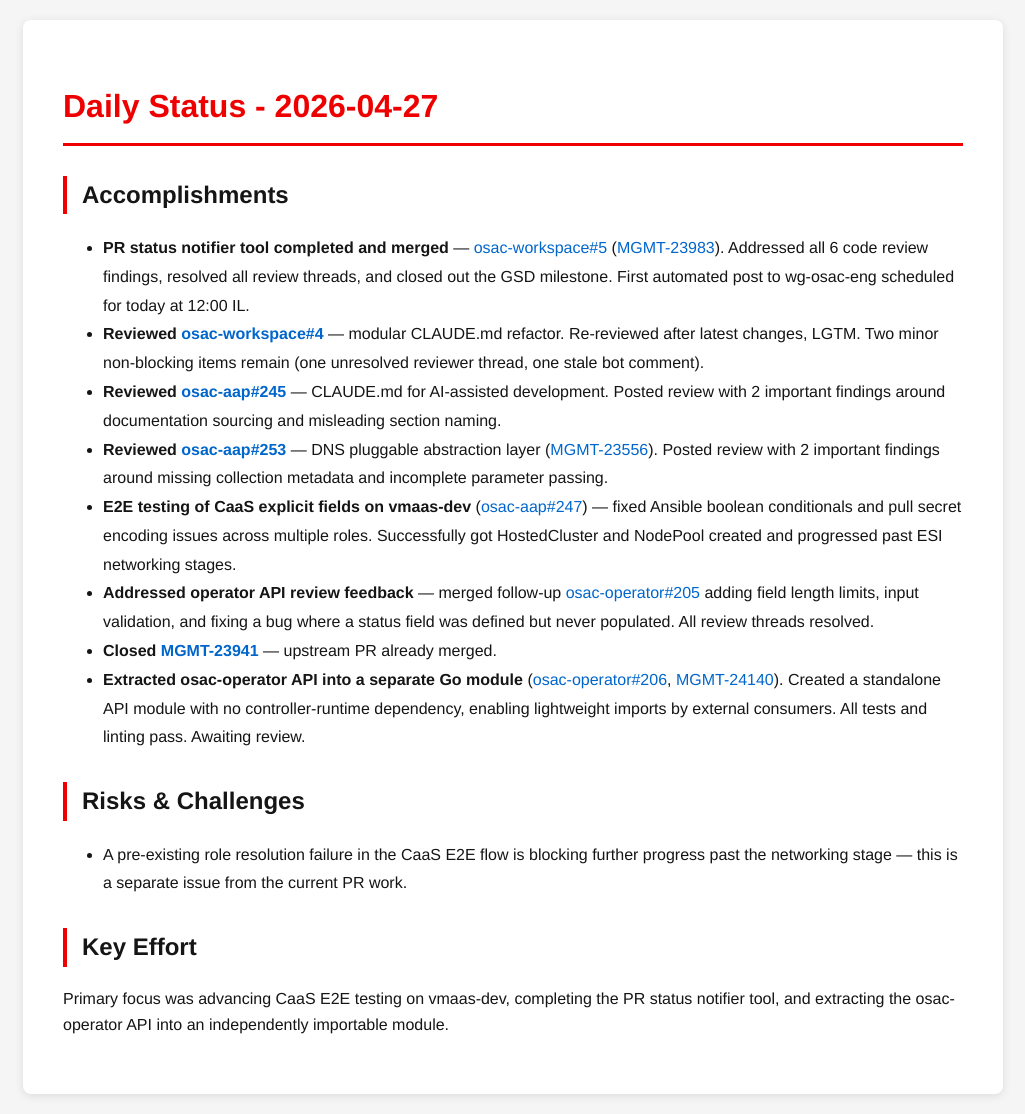
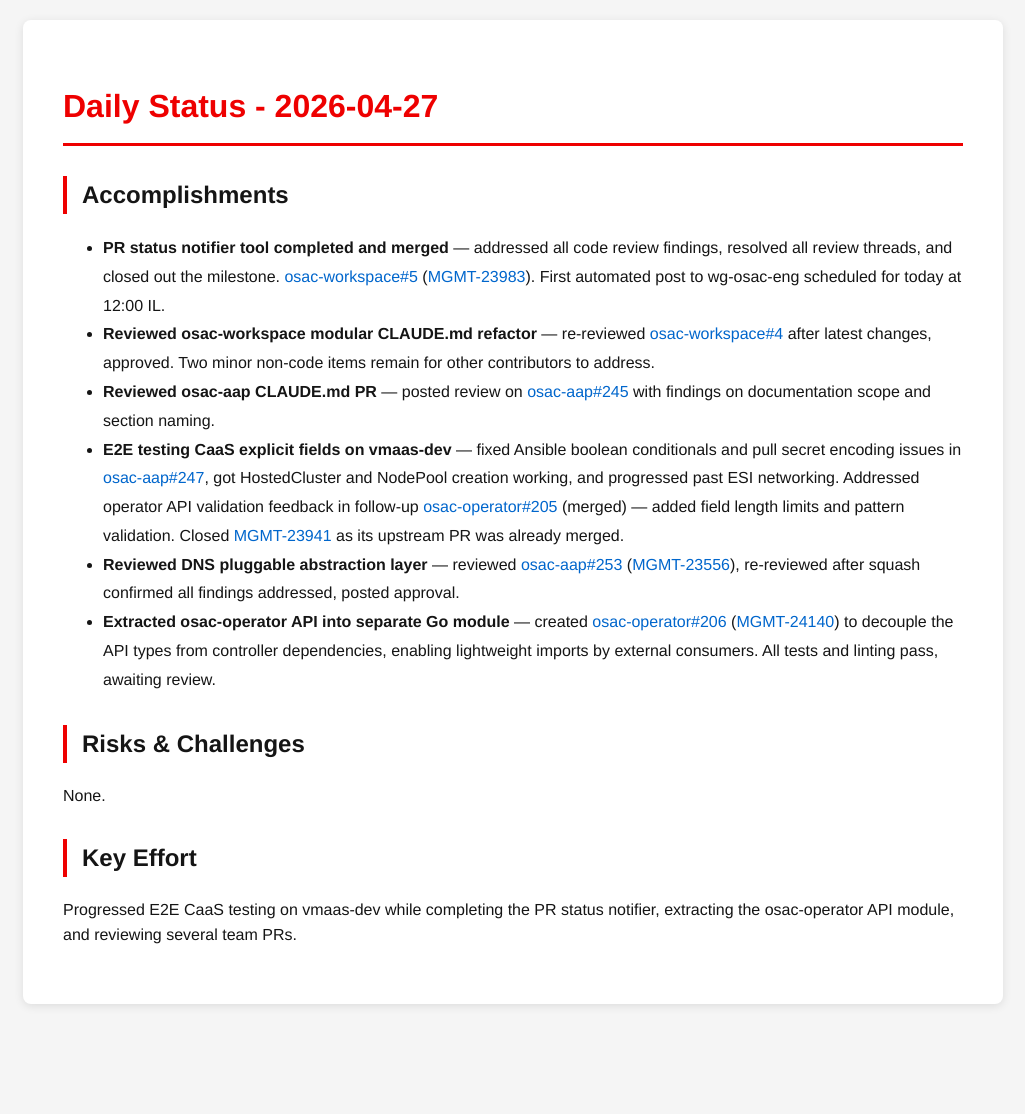
Before and after one commit to tzvatot/daily-status, a Jekyll site: the page built from 2026-04-27.md, in a window 1280 px wide. Shown: the whole page, without its empty margins (127-1152 px from the left). Built offline with Jekyll 4.4.1, drawn with Linux system fonts in a browser that asks for light colours; after the commit the page ends 1024 px from its top, so only the background shows below that.

Commit message:
Daily status update - 2026-04-27

```diff
--- a/2026-04-27.md
+++ b/2026-04-27.md
@@ -8,19 +8,17 @@ date: 2026-04-27
 
 ## Accomplishments
 
-- **PR status notifier tool completed and merged** — [osac-workspace#5](https://github.com/osac-project/osac-workspace/pull/5) ([MGMT-23983](https://issues.redhat.com/browse/MGMT-23983)). Addressed all 6 code review findings, resolved all review threads, and closed out the GSD milestone. First automated post to wg-osac-eng scheduled for today at 12:00 IL.
-- **Reviewed [osac-workspace#4](https://github.com/osac-project/osac-workspace/pull/4)** — modular CLAUDE.md refactor. Re-reviewed after latest changes, LGTM. Two minor non-blocking items remain (one unresolved reviewer thread, one stale bot comment).
-- **Reviewed [osac-aap#245](https://github.com/osac-project/osac-aap/pull/245)** — CLAUDE.md for AI-assisted development. Posted review with 2 important findings around documentation sourcing and misleading section naming.
-- **Reviewed [osac-aap#253](https://github.com/osac-project/osac-aap/pull/253)** — DNS pluggable abstraction layer ([MGMT-23556](https://issues.redhat.com/browse/MGMT-23556)). Posted review with 2 important findings around missing collection metadata and incomplete parameter passing.
-- **E2E testing of CaaS explicit fields on vmaas-dev** ([osac-aap#247](https://github.com/osac-project/osac-aap/pull/247)) — fixed Ansible boolean conditionals and pull secret encoding issues across multiple roles. Successfully got HostedCluster and NodePool created and progressed past ESI networking stages.
-- **Addressed operator API review feedback** — merged follow-up [osac-operator#205](https://github.com/osac-project/osac-operator/pull/205) adding field length limits, input validation, and fixing a bug where a status field was defined but never populated. All review threads resolved.
-- **Closed [MGMT-23941](https://issues.redhat.com/browse/MGMT-23941)** — upstream PR already merged.
-- **Extracted osac-operator API into a separate Go module** ([osac-operator#206](https://github.com/osac-project/osac-operator/pull/206), [MGMT-24140](https://issues.redhat.com/browse/MGMT-24140)). Created a standalone API module with no controller-runtime dependency, enabling lightweight imports by external consumers. All tests and linting pass. Awaiting review.
+- **PR status notifier tool completed and merged** — addressed all code review findings, resolved all review threads, and closed out the milestone. [osac-workspace#5](https://github.com/osac-project/osac-workspace/pull/5) ([MGMT-23983](https://redhat.atlassian.net/browse/MGMT-23983)). First automated post to wg-osac-eng scheduled for today at 12:00 IL.
+- **Reviewed osac-workspace modular CLAUDE.md refactor** — re-reviewed [osac-workspace#4](https://github.com/osac-project/osac-workspace/pull/4) after latest changes, approved. Two minor non-code items remain for other contributors to address.
+- **Reviewed osac-aap CLAUDE.md PR** — posted review on [osac-aap#245](https://github.com/osac-project/osac-aap/pull/245) with findings on documentation scope and section naming.
+- **E2E testing CaaS explicit fields on vmaas-dev** — fixed Ansible boolean conditionals and pull secret encoding issues in [osac-aap#247](https://github.com/osac-project/osac-aap/pull/247), got HostedCluster and NodePool creation working, and progressed past ESI networking. Addressed operator API validation feedback in follow-up [osac-operator#205](https://github.com/osac-project/osac-operator/pull/205) (merged) — added field length limits and pattern validation. Closed [MGMT-23941](https://redhat.atlassian.net/browse/MGMT-23941) as its upstream PR was already merged.
+- **Reviewed DNS pluggable abstraction layer** — reviewed [osac-aap#253](https://github.com/osac-project/osac-aap/pull/253) ([MGMT-23556](https://redhat.atlassian.net/browse/MGMT-23556)), re-reviewed after squash confirmed all findings addressed, posted approval.
+- **Extracted osac-operator API into separate Go module** — created [osac-operator#206](https://github.com/osac-project/osac-operator/pull/206) ([MGMT-24140](https://redhat.atlassian.net/browse/MGMT-24140)) to decouple the API types from controller dependencies, enabling lightweight imports by external consumers. All tests and linting pass, awaiting review.
 
 ## Risks & Challenges
 
-- A pre-existing role resolution failure in the CaaS E2E flow is blocking further progress past the networking stage — this is a separate issue from the current PR work.
+None.
 
 ## Key Effort
 
-Primary focus was advancing CaaS E2E testing on vmaas-dev, completing the PR status notifier tool, and extracting the osac-operator API into an independently importable module.
+Progressed E2E CaaS testing on vmaas-dev while completing the PR status notifier, extracting the osac-operator API module, and reviewing several team PRs.
```
